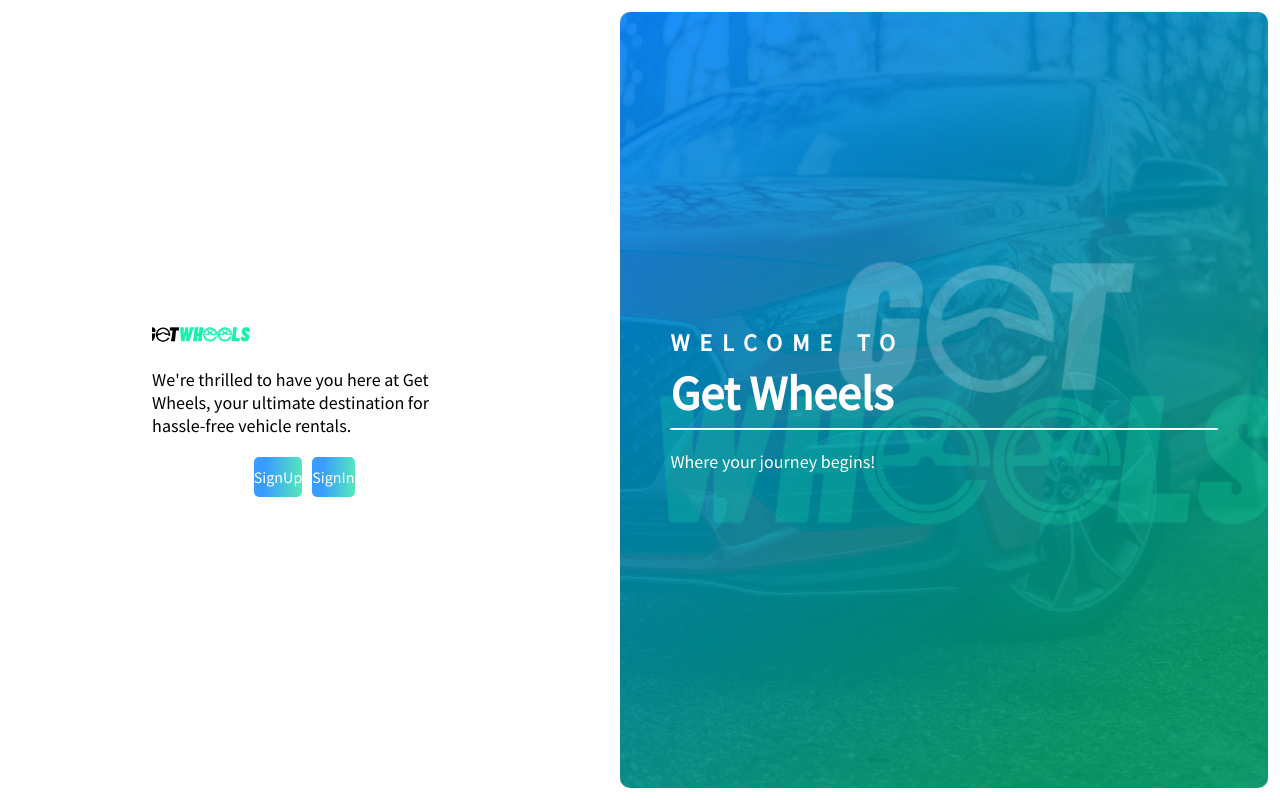
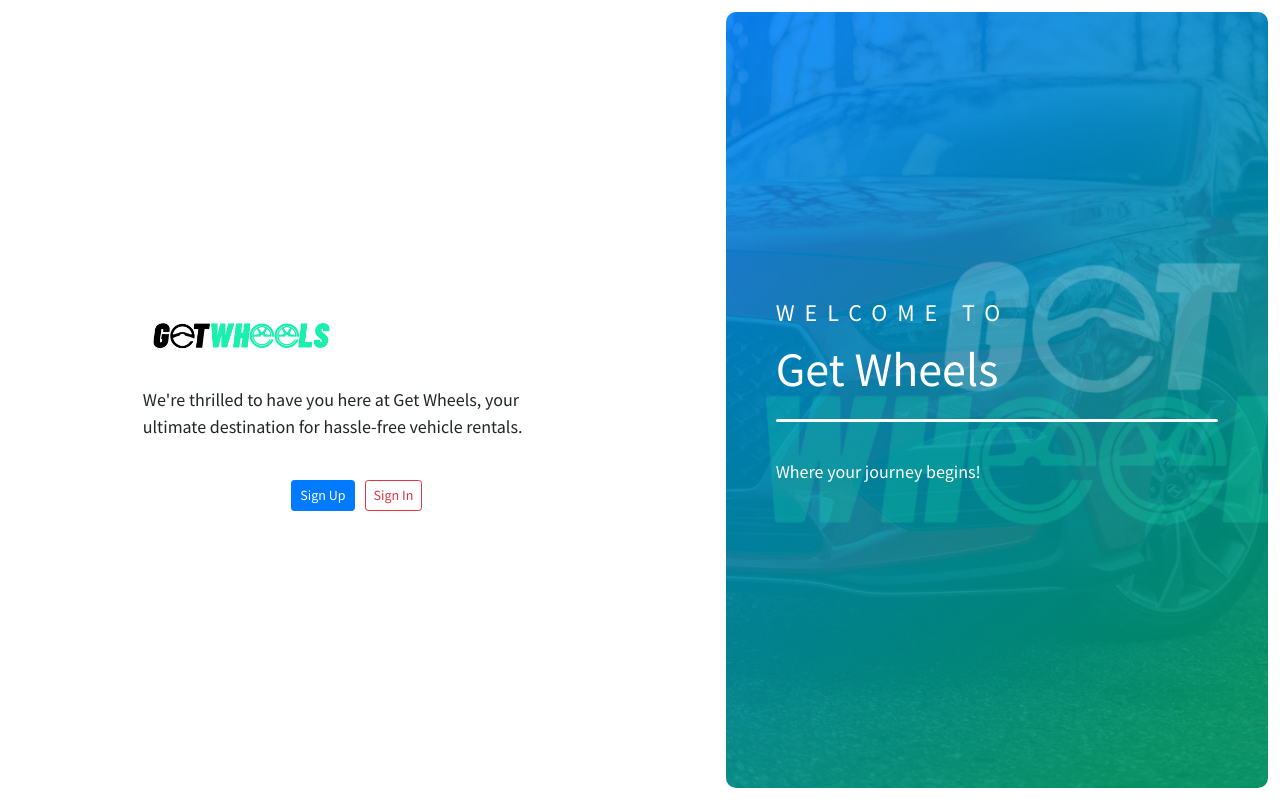
Before and after one commit to SUBS2905/get-wheels, a plain HTML site: page client/landing.html in a window 1280 px wide. Drawn offline with nearby package versions, Linux system fonts and the light colour scheme.

Commit message:
frontend bug fix

```diff
--- a/client/css/landing.css
+++ b/client/css/landing.css
@@ -57,14 +57,14 @@
     display: flex;
     justify-content: center;
     align-items: center;
-    width: 50%;
+    width: 60%;
     height: 100%;
   }
   .form img {
-    width: 50%;
+    width: 60%;
   }
   section .content .form {
-    width: 50%;
+    width: 60%;
   }
 
   section .content .form h2 {
--- a/client/css/signin.css
+++ b/client/css/signin.css
@@ -61,10 +61,10 @@
     height: 100%;
   }
   .form img {
-    width: 50%;
+    width: 60%;
   }
   section .content .form {
-    width: 50%;
+    width: 60%;
   }
 
   section .content .form h2 {
--- a/client/css/signup.css
+++ b/client/css/signup.css
@@ -61,10 +61,10 @@
     height: 100%;
   }
   .form img {
-    width: 50%;
+    width: 60%;
   }
   section .content .form {
-    width: 50%;
+    width: 60%;
   }
 
   section .content .form h2 {
--- a/client/landing.html
+++ b/client/landing.html
@@ -9,6 +9,7 @@
       href="https://fonts.googleapis.com/css2?family=Source+Sans+Pro&display=swap"
       rel="stylesheet"
     />
+    <link rel="stylesheet" href="https://cdn.jsdelivr.net/npm/bootstrap@4.3.1/dist/css/bootstrap.min.css" integrity="sha384-ggOyR0iXCbMQv3Xipma34MD+dH/1fQ784/j6cY/iJTQUOhcWr7x9JvoRxT2MZw1T" crossorigin="anonymous">
     <title>get-wheels: Landing Page</title>
     <link rel="stylesheet" href="css/landing.css" />
   </head>
@@ -23,8 +24,8 @@
           </div>
          <br>
             <div class="buttons">
-                <a href="signup.html"><button class="send">SignUp</button></a>
-                <a href="signin.html"><button class="send">SignIn</button></a>
+                <a href="signup.html"><button class="btn btn-sm btn-primary">Sign Up</button></a>
+                <a href="signin.html"><button class="btn btn-sm btn-outline-danger">Sign In</button></a>
             </div>
 
         </div>
```
Also changed, not shown: client/signin.html (+2 -2 lines), client/signup.html (+3 -3 lines).
